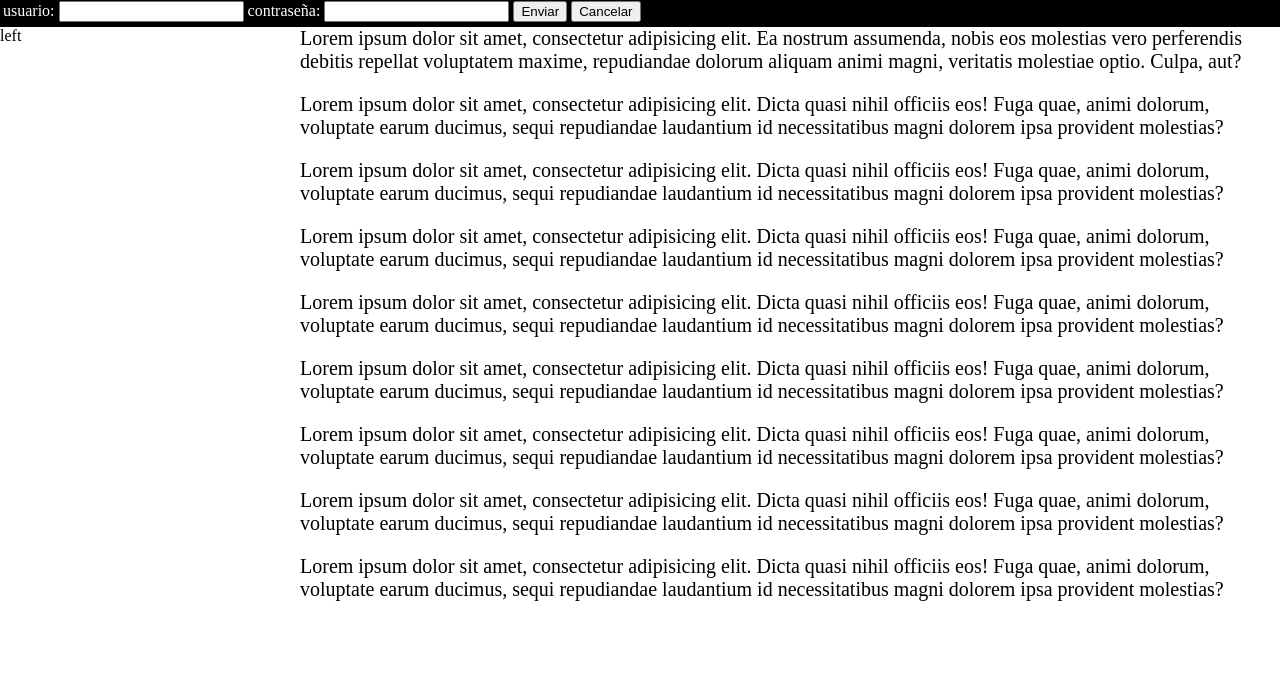
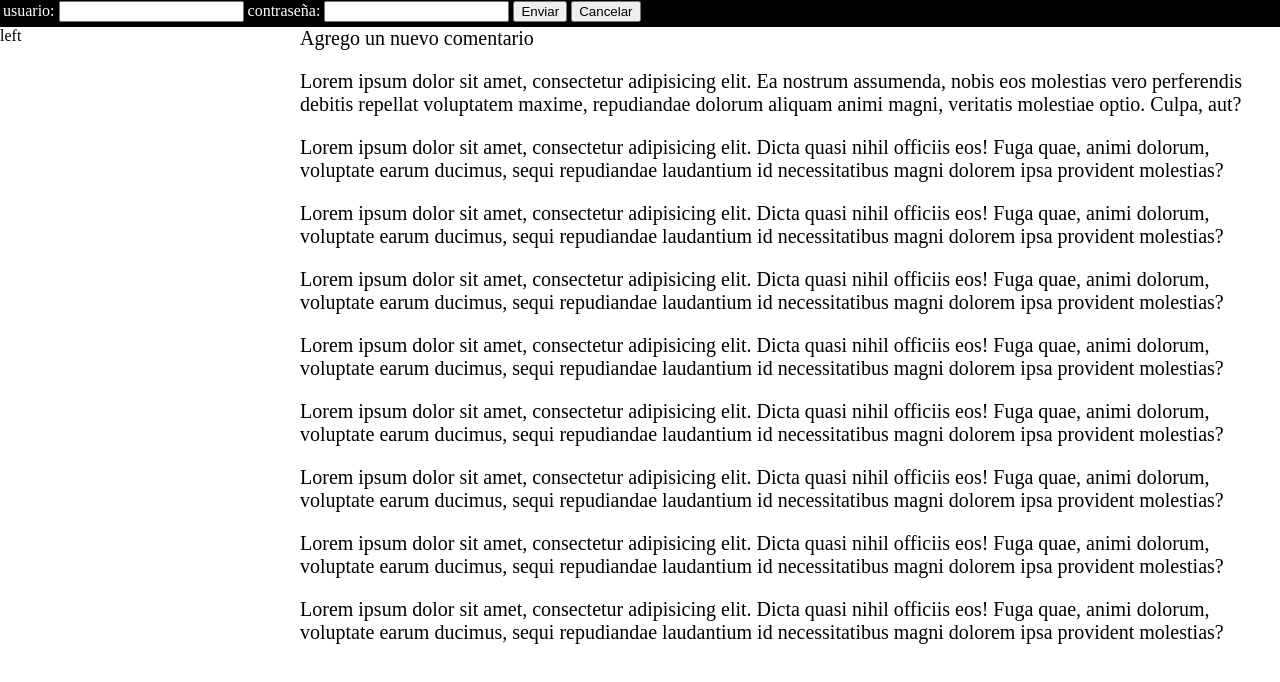
Before and after one commit to WeSolution/MiProyecto, a plain HTML site: page index.html in a window 1280 px wide. Drawn offline with Linux system fonts and the light colour scheme.

Commit message:
Agregue un nuevo parrafo en index.html

```diff
--- a/index.html
+++ b/index.html
@@ -20,6 +20,7 @@
 		left
 	</div>
 	<div id="center">
+		<p>Agrego un nuevo comentario</p>
 		<p>Lorem ipsum dolor sit amet, consectetur adipisicing elit. Ea nostrum assumenda, nobis eos molestias vero perferendis debitis repellat voluptatem maxime, repudiandae dolorum aliquam animi magni, veritatis molestiae optio. Culpa, aut?</p>
 		<p>Lorem ipsum dolor sit amet, consectetur adipisicing elit. Dicta quasi nihil officiis eos! Fuga quae, animi dolorum, voluptate earum ducimus, sequi repudiandae laudantium id necessitatibus magni dolorem ipsa provident molestias?</p>
 		<p>Lorem ipsum dolor sit amet, consectetur adipisicing elit. Dicta quasi nihil officiis eos! Fuga quae, animi dolorum, voluptate earum ducimus, sequi repudiandae laudantium id necessitatibus magni dolorem ipsa provident molestias?</p>
```
